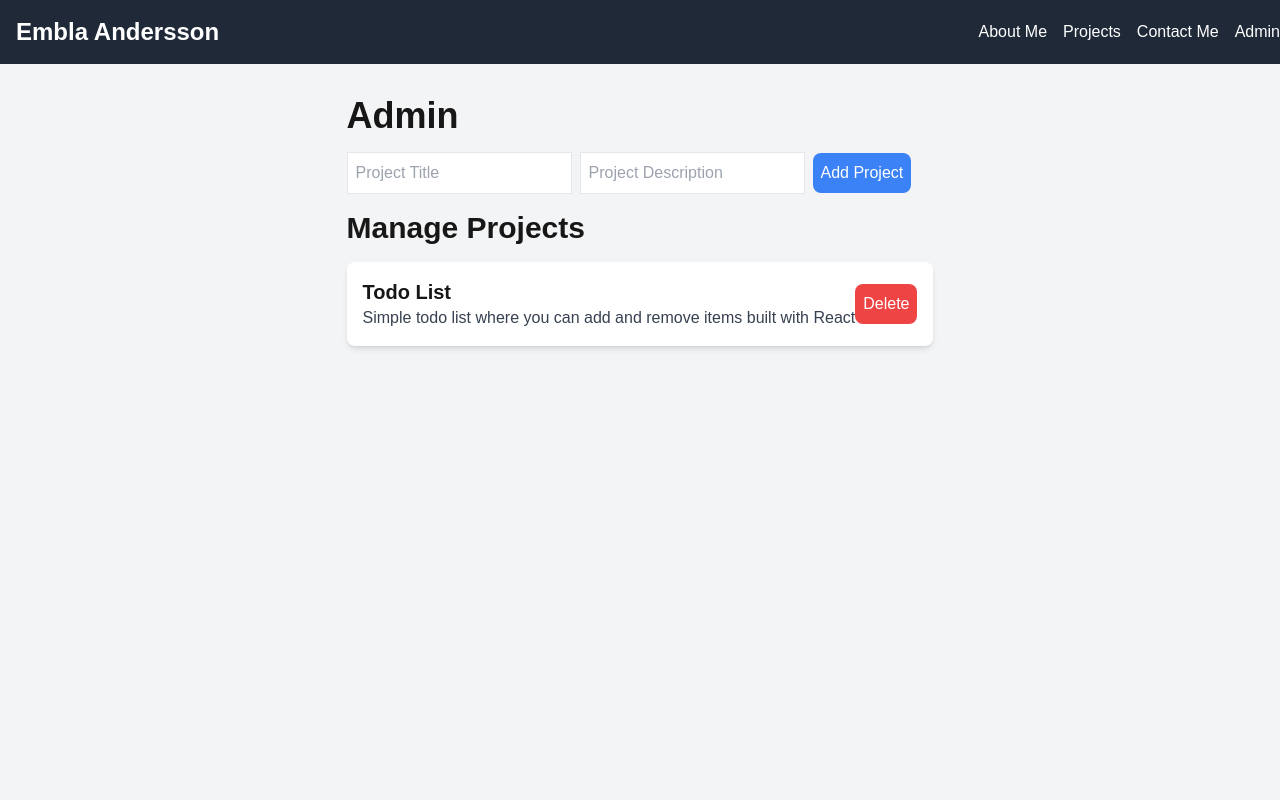
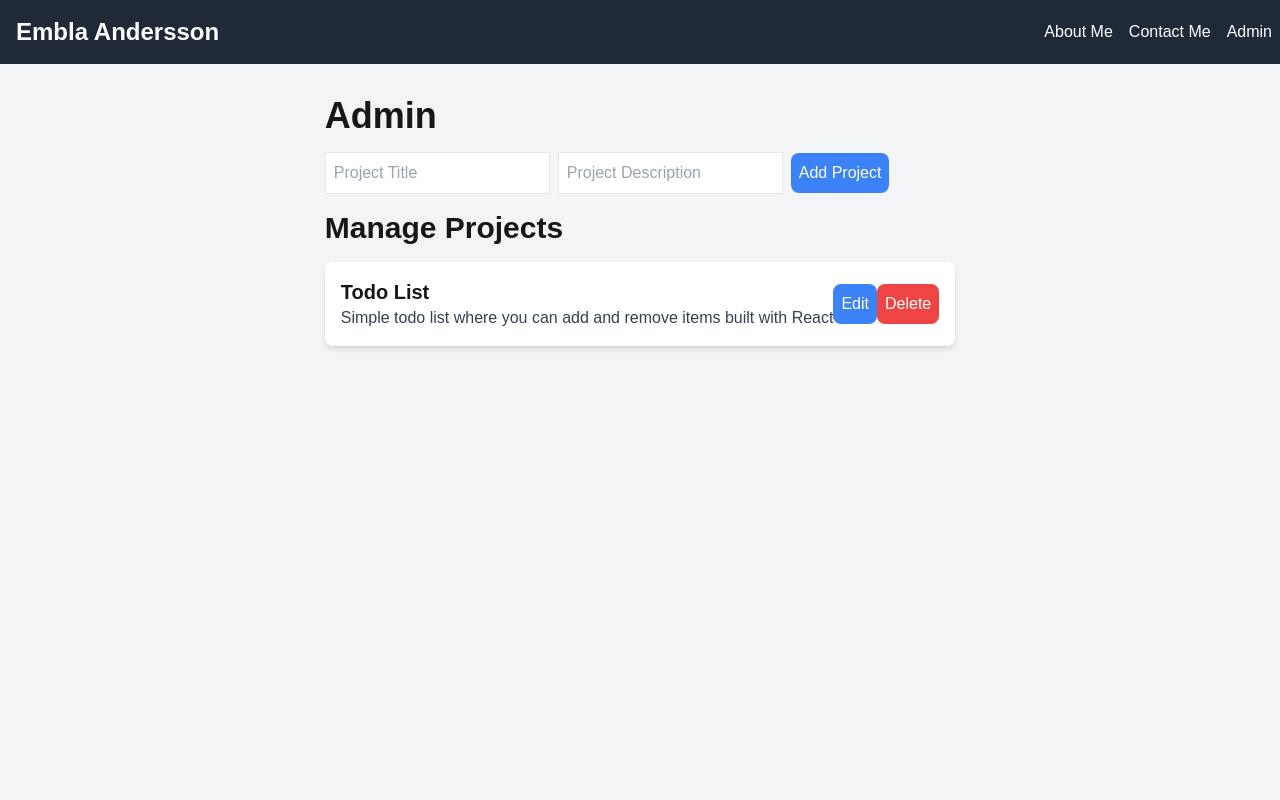
Before and after one commit to emblaah/portfolio, a Next.js app: page /admin in a window 1280 px wide. Shown: the top 800 px of the page. Built offline with nearby package versions, Linux system fonts and the light colour scheme.

Commit message:
Refactor code and add edit functionality

```diff
--- a/context/PortfolioContext.js
+++ b/context/PortfolioContext.js
@@ -1,4 +1,3 @@
-// context/ProjectContext.js
 import { createContext, useState, useEffect } from "react";
 
 const PortfolioContext = createContext();
@@ -38,9 +37,21 @@ export function PortfolioProvider({ children }) {
     setProjects(projects.filter((_, i) => i !== index));
   };
 
+  const editProject = (index, project) => {
+    const newProjects = [...projects];
+    newProjects[index] = project;
+    setProjects(newProjects);
+  };
+
   return (
     <PortfolioContext.Provider
-      value={{ projects, addProject, deleteProject, baseProjects }}>
+      value={{
+        projects,
+        addProject,
+        deleteProject,
+        baseProjects,
+        editProject,
+      }}>
       {children}
     </PortfolioContext.Provider>
   );
--- a/pages/aboutMe.js
+++ b/pages/aboutMe.js
@@ -1,3 +1,5 @@
+import React from "react";
+
 export default function AboutMe() {
   return (
     <div className="min-h-screen bg-gray-100 p-8">
--- a/pages/admin.js
+++ b/pages/admin.js
@@ -1,18 +1,42 @@
-// pages/admin.js
 import { useContext, useState } from "react";
 import PortfolioContext from "../context/PortfolioContext";
 
 export default function Admin() {
-  const { projects, addProject, deleteProject } = useContext(PortfolioContext);
+  const { projects, addProject, deleteProject, editProject } =
+    useContext(PortfolioContext);
 
   const [newProject, setNewProject] = useState({ title: "", description: "" });
   const [loggedIn, setLoggedIn] = useState(false);
   const [username, setUsername] = useState("");
   const [password, setPassword] = useState("");
+  const [editIndex, setEditIndex] = useState(null);
+  const [editMode, setEditMode] = useState(false);
 
   const handleAddProject = () => {
     if (newProject.title && newProject.description) {
-      addProject(newProject);
+      if (editMode) {
+        editProject(editIndex, newProject);
+        setEditMode(false);
+        setEditIndex(null);
+      } else {
+        addProject(newProject);
+      }
+
+      setNewProject({ title: "", description: "" });
+    }
+  };
+
+  const handleEditProject = (index) => {
+    const projectToEdit = projects[index];
+    setNewProject(projectToEdit);
+    setEditMode(true);
+    setEditIndex(index);
+  };
+
+  const handleDeleteProject = (index) => {
+    deleteProject(index);
+    if (editMode && editIndex === index) {
+      setEditMode(false);
       setNewProject({ title: "", description: "" });
     }
   };
@@ -75,12 +99,12 @@ export default function Admin() {
           <button
             onClick={handleAddProject}
             className="bg-blue-500 text-white p-2 rounded-lg">
-            Add Project
+            {editMode ? "Edit Project" : "Add Project"}
           </button>
         </div>
         <div>
           <h2 className="text-3xl font-bold mb-4">Manage Projects</h2>
-          {projects.map((project, index) => (
+          {(projects ?? []).map((project, index) => (
             <div
               key={index}
               className="flex justify-between items-center mb-4 bg-white p-4 rounded-lg shadow-md">
@@ -89,7 +113,12 @@ export default function Admin() {
                 <p className="text-gray-700">{project.description}</p>
               </div>
               <button
-                onClick={() => deleteProject(index)}
+                className="bg-blue-500 text-white p-2 rounded-lg"
+                onClick={() => handleEditProject(index)}>
+                Edit
+              </button>
+              <button
+                onClick={() => handleDeleteProject(index)}
                 className="bg-red-500 text-white p-2 rounded-lg">
                 Delete
               </button>
--- a/pages/components/Footer.js
+++ b/pages/components/Footer.js
@@ -6,13 +6,13 @@ export default function Footer() {
       <div className="container mx-auto text-center">
         <p>2025 Embla Andersson</p>
         <p className="mt-2">
-          <a href="#privacy" className="hover:text-gray-400">
+          {/* <a href="#privacy" className="hover:text-gray-400">
             Privacy Policy
           </a>{" "}
           |
           <a href="#terms" className="hover:text-gray-400 ml-2">
             Terms of Service
-          </a>
+          </a> */}
         </p>
 
       </div>
--- a/pages/components/Header.js
+++ b/pages/components/Header.js
@@ -33,11 +33,6 @@ export default function Header() {
                 </Link>
               </li>
               <li>
-                <Link href="/projects" className="hover:text-gray-400">
-                  Projects
-                </Link>
-              </li>
-              <li>
                 <Link href="/contact" className="hover:text-gray-400">
                   Contact Me
                 </Link>
@@ -52,15 +47,10 @@ export default function Header() {
         )}
         {/* Desktop Menu */}
         <nav className="hidden md:flex md:justify-between">
-          <ul className="flex space-x-4">
+          <ul className="flex space-x-4 mr-2">
             <li>
               <Link href="/aboutMe" className="hover:text-gray-400">
                 About Me
-              </Link>
-            </li>
-            <li>
-              <Link href="/projects" className="hover:text-gray-400">
-                Projects
               </Link>
             </li>
             <li>
--- a/pages/contact.js
+++ b/pages/contact.js
@@ -1,3 +1,5 @@
+import React from "react";
+
 export default function Contact() {
   return (
     <div className="min-h-screen bg-gray-100 p-8">
--- a/pages/index.js
+++ b/pages/index.js
@@ -1,4 +1,4 @@
-// pages/index.js
+import React from "react";
 import { useContext } from "react";
 import PortfolioContext from "../context/PortfolioContext";
 
--- a/pages/projects.js
+++ /dev/null
@@ -1,10 +0,0 @@
-export default function Projects() {
-  return (
-    <div className="min-h-screen bg-gray-100 p-8">
-      <section className="mb-12">
-        <h1 className="text-4xl font-bold mb-4">My Projects</h1>
-        <p></p>
-      </section>
-    </div>
-  );
-}
```
